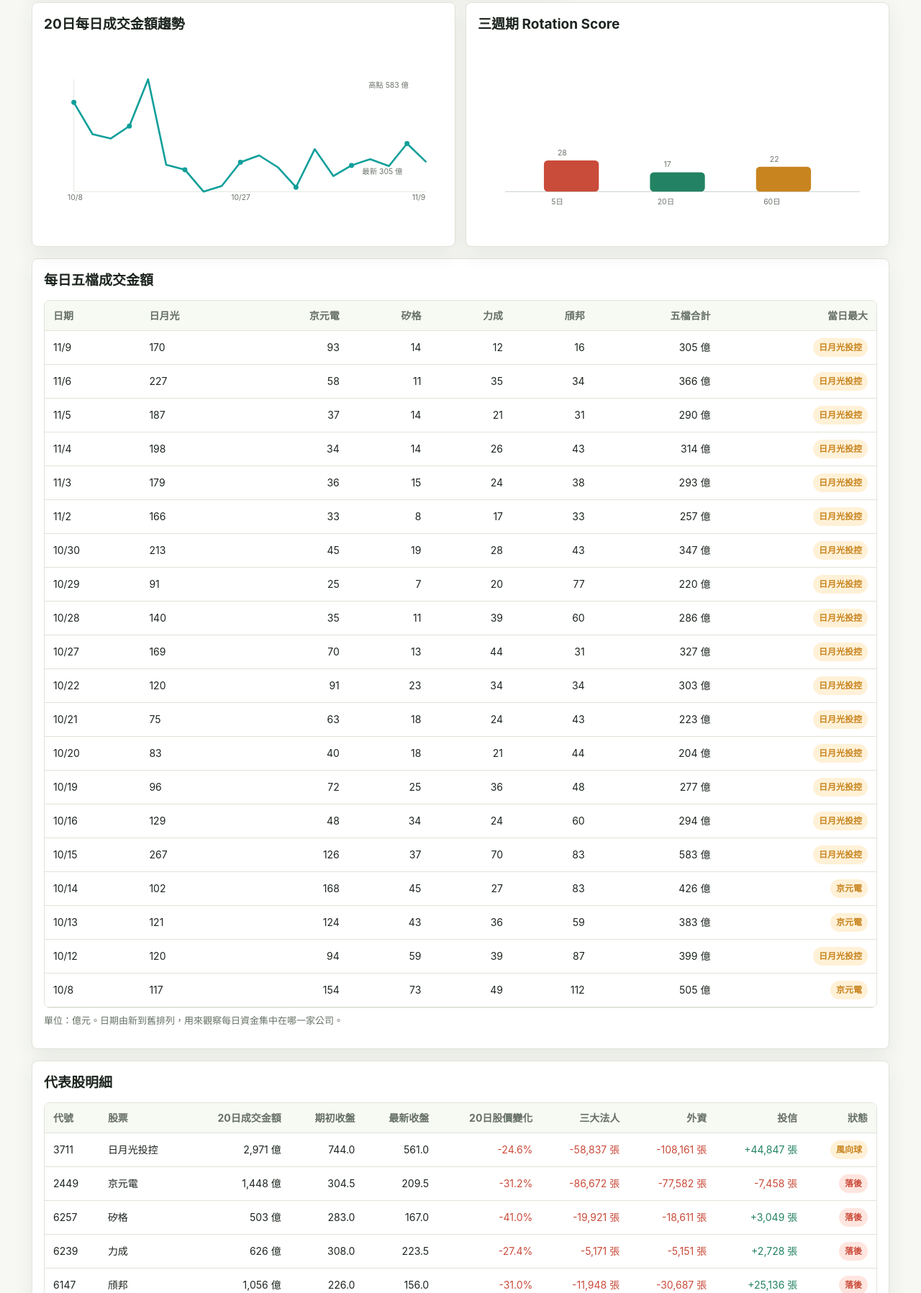
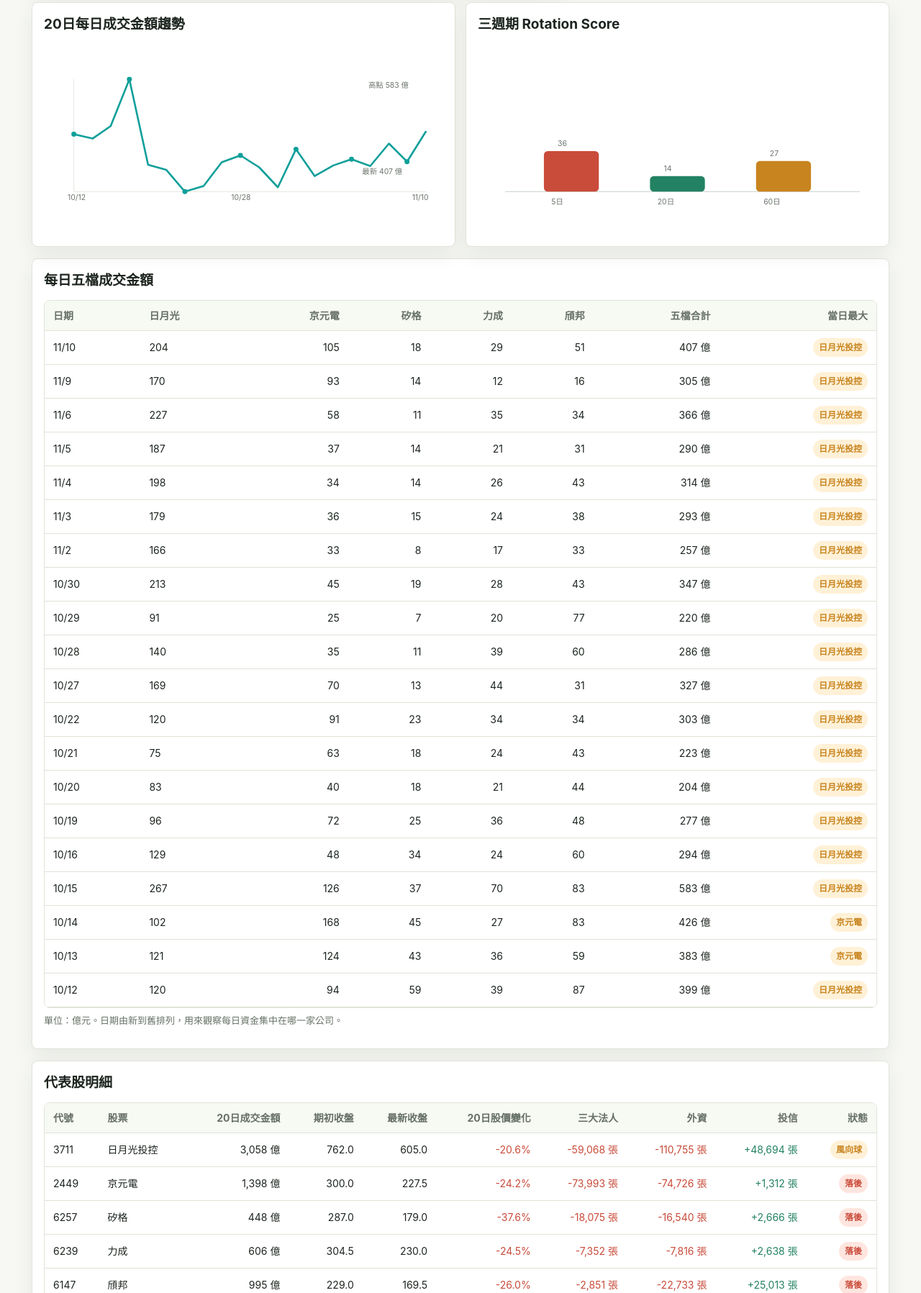
Before and after one commit to hu09-hu/semiconductor-dashboard, a plain HTML site: page index.html in a window 1280 px wide. Shown: the part 1003-2800 px from the top of the page at 72% size. Drawn offline with Linux system fonts and the light colour scheme.

Commit message:
Update semiconductor dashboard

```diff
--- a/index.html
+++ b/index.html
@@ -27,7 +27,7 @@
     h2 { margin:0 0 12px; font-size:19px; }
     .positive { color:var(--green); } .negative { color:var(--red); } .warning { color:var(--amber); }
     .decision { display:grid; grid-template-columns:116px 1fr; gap:14px; align-items:center; }
-    .score-ring { width:116px; aspect-ratio:1; border-radius:50%; background:conic-gradient(var(--amber) 0 17%, #eceee6 17% 100%); display:grid; place-items:center; position:relative; }
+    .score-ring { width:116px; aspect-ratio:1; border-radius:50%; background:conic-gradient(var(--amber) 0 14%, #eceee6 14% 100%); display:grid; place-items:center; position:relative; }
     .score-ring::after { content:""; position:absolute; inset:12px; background:var(--panel); border-radius:50%; }
     .score-ring strong { position:relative; z-index:1; font-size:28px; }
     .decision-title { font-size:22px; font-weight:800; margin-bottom:6px; }
@@ -52,49 +52,49 @@
   </style>
 </head>
 <body>
-  <header><div class="topbar"><div><h1>封測資金輪動儀表板</h1><p class="subtitle">更新日：2026/11/09｜主分析：10/8 至 11/9，共 20 個交易日｜輔助觀察：近 5 日與近 60 日</p></div><div class="badge">20日 Rotation Score：17 / 100｜偏弱</div></div></header>
+  <header><div class="topbar"><div><h1>封測資金輪動儀表板</h1><p class="subtitle">更新日：2026/11/10｜主分析：10/12 至 11/10，共 20 個交易日｜輔助觀察：近 5 日與近 60 日</p></div><div class="badge">20日 Rotation Score：14 / 100｜偏弱</div></div></header>
   <main>
     <section class="grid kpis">
-      <div class="card"><div class="kpi-label">20日總成交金額</div><div class="kpi-value">6,603 億</div><div class="kpi-note">5 檔封測代表股合計</div></div>
-      <div class="card"><div class="kpi-label">20日三大法人</div><div class="kpi-value negative">-182,549 張</div><div class="kpi-note">中段資金方向</div></div>
-      <div class="card"><div class="kpi-label">近5日 Rotation Score</div><div class="kpi-value negative">28</div><div class="kpi-note">短線加速或退潮</div></div>
-      <div class="card"><div class="kpi-label">20日攻擊核心</div><div class="kpi-value">力成</div><div class="kpi-note">資金強度排名第一</div></div>
+      <div class="card"><div class="kpi-label">20日總成交金額</div><div class="kpi-value">6,505 億</div><div class="kpi-note">5 檔封測代表股合計</div></div>
+      <div class="card"><div class="kpi-label">20日三大法人</div><div class="kpi-value negative">-161,338 張</div><div class="kpi-note">中段資金方向</div></div>
+      <div class="card"><div class="kpi-label">近5日 Rotation Score</div><div class="kpi-value negative">36</div><div class="kpi-note">短線加速或退潮</div></div>
+      <div class="card"><div class="kpi-label">20日攻擊核心</div><div class="kpi-value">頎邦</div><div class="kpi-note">資金強度排名第一</div></div>
     </section>
     <section class="card" style="margin-bottom:16px"><h2>三週期資金節奏</h2><div class="table-wrap"><table><thead><tr><th>週期</th><th>日期區間</th><th>Rotation Score</th><th>成交金額</th><th>三大法人</th><th>平均股價表現</th><th>判讀</th></tr></thead><tbody>
-      <tr><td>5日短線</td><td>11/3-11/9</td><td>28</td><td>1,568 億</td><td class="negative">-52,473 張</td><td class="negative">-11.0%</td><td><span class="pill bad">退潮</span></td></tr>
-      <tr><td>20日主分析</td><td>10/8-11/9</td><td>17</td><td>6,603 億</td><td class="negative">-182,549 張</td><td class="negative">-31.0%</td><td><span class="pill bad">偏弱</span></td></tr>
-      <tr><td>60日背景</td><td>8/11-11/9</td><td>22</td><td>19,322 億</td><td class="negative">-176,629 張</td><td class="negative">-13.7%</td><td><span class="pill watch">背景趨勢</span></td></tr>
+      <tr><td>5日短線</td><td>11/4-11/10</td><td>36</td><td>1,682 億</td><td class="negative">-33,063 張</td><td class="negative">-5.1%</td><td><span class="pill bad">退潮</span></td></tr>
+      <tr><td>20日主分析</td><td>10/12-11/10</td><td>14</td><td>6,505 億</td><td class="negative">-161,338 張</td><td class="negative">-26.6%</td><td><span class="pill bad">偏弱</span></td></tr>
+      <tr><td>60日背景</td><td>8/12-11/10</td><td>27</td><td>19,393 億</td><td class="negative">-169,904 張</td><td class="negative">-8.0%</td><td><span class="pill watch">背景趨勢</span></td></tr>
     </tbody></table></div></section>
     <section class="grid layout">
-      <div class="card"><h2>主結論</h2><div class="decision"><div class="score-ring"><strong>17</strong></div><div><div class="decision-title">20日看主流，5日看加速</div><p class="decision-text">若近 5 日分數升破 70、20 日分數續升，且日月光止穩，封測輪動可信度會提高；若近 5 日分數低於 45，代表短線仍在退潮。</p></div></div><div class="signal-list">
-        <div class="signal"><span>成交量條件</span><span class="positive">5日均量較前期 +9.1%</span></div>
-        <div class="signal"><span>法人同步條件</span><span class="negative">近5日 -52,473 張</span></div>
+      <div class="card"><h2>主結論</h2><div class="decision"><div class="score-ring"><strong>14</strong></div><div><div class="decision-title">20日看主流，5日看加速</div><p class="decision-text">若近 5 日分數升破 70、20 日分數續升，且日月光止穩，封測輪動可信度會提高；若近 5 日分數低於 45，代表短線仍在退潮。</p></div></div><div class="signal-list">
+        <div class="signal"><span>成交量條件</span><span class="positive">5日均量較前期 +19.9%</span></div>
+        <div class="signal"><span>法人同步條件</span><span class="negative">近5日 -33,063 張</span></div>
         <div class="signal"><span>上漲家數條件</span><span class="warning">20日 0/5 上漲</span></div>
         <div class="signal"><span>成交比重條件</span><span class="warning">可再加入 AI Server、PCB 做相對輪動</span></div>
       </div></div>
       <div class="card"><h2>個股資金強度排名</h2><div class="rank-list">
           <div class="rank-row">
-            <strong>力成</strong>
+            <strong>頎邦</strong>
             <div class="track"><div class="fill " style="width: 85%"></div></div>
             <span>85</span>
           </div>
 
           <div class="rank-row">
-            <strong>頎邦</strong>
-            <div class="track"><div class="fill " style="width: 80%"></div></div>
-            <span>80</span>
+            <strong>力成</strong>
+            <div class="track"><div class="fill " style="width: 81%"></div></div>
+            <span>81</span>
           </div>
 
           <div class="rank-row">
             <strong>矽格</strong>
-            <div class="track"><div class="fill " style="width: 74%"></div></div>
-            <span>74</span>
+            <div class="track"><div class="fill " style="width: 72%"></div></div>
+            <span>72</span>
           </div>
 
           <div class="rank-row">
             <strong>日月光投控</strong>
-            <div class="track"><div class="fill warn" style="width: 46%"></div></div>
-            <span>46</span>
+            <div class="track"><div class="fill bad" style="width: 38%"></div></div>
+            <span>38</span>
           </div>
 
           <div class="rank-row">
@@ -104,10 +104,20 @@
           </div></div></div>
     </section>
     <section class="grid two-col">
-      <div class="card"><h2>20日每日成交金額趨勢</h2><svg class="chart" viewBox="0 0 640 260"><line x1="48" y1="218" x2="612" y2="218" stroke="#dfe4d8"/><line x1="48" y1="38" x2="48" y2="218" stroke="#dfe4d8"/><polyline class="line-amount" points="48,75 78,126 107,133 137,113 167,38 196,175 226,183 256,218 285,209 315,171 345,160 375,179 404,211 434,150 464,193 493,176 523,166 553,177 582,141 612,170"/><g fill="#0f9f9a"><circle cx="48" cy="75" r="4"/><circle cx="137" cy="113" r="4"/><circle cx="226" cy="183" r="4"/><circle cx="315" cy="171" r="4"/><circle cx="404" cy="211" r="4"/><circle cx="493" cy="176" r="4"/><circle cx="582" cy="141" r="4"/></g><g class="axis-label"><text x="38" y="232">10/8</text><text x="300" y="232">10/27</text><text x="590" y="232">11/9</text><text x="520" y="52">高點 583 億</text><text x="510" y="190">最新 305 億</text></g></svg></div>
-      <div class="card"><h2>三週期 Rotation Score</h2><svg class="chart" viewBox="0 0 640 260"><line x1="44" y1="218" x2="612" y2="218" stroke="#bfc8bd"/><g><rect class="bar-negative" x="106" y="168" width="88" height="50" rx="6"/><rect class="bar-positive" x="276" y="187" width="88" height="31" rx="6"/><rect class="bar-amber" x="446" y="178" width="88" height="40" rx="6"/></g><g class="axis-label"><text x="118" y="238">5日</text><text x="128" y="160">28</text><text x="288" y="238">20日</text><text x="298" y="179">17</text><text x="458" y="238">60日</text><text x="468" y="170">22</text></g></svg></div>
+      <div class="card"><h2>20日每日成交金額趨勢</h2><svg class="chart" viewBox="0 0 640 260"><line x1="48" y1="218" x2="612" y2="218" stroke="#dfe4d8"/><line x1="48" y1="38" x2="48" y2="218" stroke="#dfe4d8"/><polyline class="line-amount" points="48,126 78,133 107,113 137,38 167,175 196,183 226,218 256,209 285,171 315,160 345,179 375,211 404,150 434,193 464,176 493,166 523,177 553,141 582,170 612,122"/><g fill="#0f9f9a"><circle cx="48" cy="126" r="4"/><circle cx="137" cy="38" r="4"/><circle cx="226" cy="218" r="4"/><circle cx="315" cy="160" r="4"/><circle cx="404" cy="150" r="4"/><circle cx="493" cy="166" r="4"/><circle cx="582" cy="170" r="4"/></g><g class="axis-label"><text x="38" y="232">10/12</text><text x="300" y="232">10/28</text><text x="590" y="232">11/10</text><text x="520" y="52">高點 583 億</text><text x="510" y="190">最新 407 億</text></g></svg></div>
+      <div class="card"><h2>三週期 Rotation Score</h2><svg class="chart" viewBox="0 0 640 260"><line x1="44" y1="218" x2="612" y2="218" stroke="#bfc8bd"/><g><rect class="bar-negative" x="106" y="153" width="88" height="65" rx="6"/><rect class="bar-positive" x="276" y="193" width="88" height="25" rx="6"/><rect class="bar-amber" x="446" y="169" width="88" height="49" rx="6"/></g><g class="axis-label"><text x="118" y="238">5日</text><text x="128" y="145">36</text><text x="288" y="238">20日</text><text x="298" y="185">14</text><text x="458" y="238">60日</text><text x="468" y="161">27</text></g></svg></div>
     </section>
     <section class="card" style="margin-top:16px"><h2>每日五檔成交金額</h2><div class="table-wrap"><table><thead><tr><th>日期</th><th>日月光</th><th>京元電</th><th>矽格</th><th>力成</th><th>頎邦</th><th>五檔合計</th><th>當日最大</th></tr></thead><tbody>
+            <tr>
+              <td>11/10</td>
+              <td>204</td>
+              <td>105</td>
+              <td>18</td>
+              <td>29</td>
+              <td>51</td>
+              <td>407 億</td>
+              <td><span class="pill watch">日月光投控</span></td>
+            </tr>
             <tr>
               <td>11/9</td>
               <td>170</td>
@@ -297,61 +307,51 @@
               <td>87</td>
               <td>399 億</td>
               <td><span class="pill watch">日月光投控</span></td>
-            </tr>
-            <tr>
-              <td>10/8</td>
-              <td>117</td>
-              <td>154</td>
-              <td>73</td>
-              <td>49</td>
-              <td>112</td>
-              <td>505 億</td>
-              <td><span class="pill watch">京元電</span></td>
             </tr></tbody></table></div><p class="kpi-note">單位：億元。日期由新到舊排列，用來觀察每日資金集中在哪一家公司。</p></section>
     <section class="card" style="margin-top:16px"><h2>代表股明細</h2><div class="table-wrap"><table><thead><tr><th>代號</th><th>股票</th><th>20日成交金額</th><th>期初收盤</th><th>最新收盤</th><th>20日股價變化</th><th>三大法人</th><th>外資</th><th>投信</th><th>狀態</th></tr></thead><tbody>
             <tr>
-              <td>3711</td><td>日月光投控</td><td>2,971 億</td>
-              <td>744.0</td><td>561.0</td>
-              <td class="negative">-24.6%</td>
-              <td class="negative">-58,837 張</td>
-              <td class="negative">-108,161 張</td>
-              <td class="positive">+44,847 張</td>
+              <td>3711</td><td>日月光投控</td><td>3,058 億</td>
+              <td>762.0</td><td>605.0</td>
+              <td class="negative">-20.6%</td>
+              <td class="negative">-59,068 張</td>
+              <td class="negative">-110,755 張</td>
+              <td class="positive">+48,694 張</td>
               <td><span class="pill watch">風向球</span></td>
             </tr>
             <tr>
-              <td>2449</td><td>京元電</td><td>1,448 億</td>
-              <td>304.5</td><td>209.5</td>
-              <td class="negative">-31.2%</td>
-              <td class="negative">-86,672 張</td>
-              <td class="negative">-77,582 張</td>
-              <td class="negative">-7,458 張</td>
+              <td>2449</td><td>京元電</td><td>1,398 億</td>
+              <td>300.0</td><td>227.5</td>
+              <td class="negative">-24.2%</td>
+              <td class="negative">-73,993 張</td>
+              <td class="negative">-74,726 張</td>
+              <td class="positive">+1,312 張</td>
               <td><span class="pill bad">落後</span></td>
             </tr>
             <tr>
-              <td>6257</td><td>矽格</td><td>503 億</td>
-              <td>283.0</td><td>167.0</td>
-              <td class="negative">-41.0%</td>
-              <td class="negative">-19,921 張</td>
-              <td class="negative">-18,611 張</td>
-              <td class="positive">+3,049 張</td>
+              <td>6257</td><td>矽格</td><td>448 億</td>
+              <td>287.0</td><td>179.0</td>
+              <td class="negative">-37.6%</td>
+              <td class="negative">-18,075 張</td>
+              <td class="negative">-16,540 張</td>
+              <td class="positive">+2,666 張</td>
               <td><span class="pill bad">落後</span></td>
             </tr>
             <tr>
-              <td>6239</td><td>力成</td><td>626 億</td>
-              <td>308.0</td><td>223.5</td>
-              <td class="negative">-27.4%</td>
-              <td class="negative">-5,171 張</td>
-              <td class="negative">-5,151 張</td>
-              <td class="positive">+2,728 張</td>
+              <td>6239</td><td>力成</td><td>606 億</td>
+              <td>304.5</td><td>230.0</td>
+              <td class="negative">-24.5%</td>
+              <td class="negative">-7,352 張</td>
+              <td class="negative">-7,816 張</td>
+              <td class="positive">+2,638 張</td>
               <td><span class="pill bad">落後</span></td>
             </tr>
             <tr>
-              <td>6147</td><td>頎邦</td><td>1,056 億</td>
-              <td>226.0</td><td>156.0</td>
-              <td class="negative">-31.0%</td>
-              <td class="negative">-11,948 張</td>
-              <td class="negative">-30,687 張</td>
-              <td class="positive">+25,136 張</td>
+              <td>6147</td><td>頎邦</td><td>995 億</td>
+              <td>229.0</td><td>169.5</td>
+              <td class="negative">-26.0%</td>
+              <td class="negative">-2,851 張</td>
+              <td class="negative">-22,733 張</td>
+              <td class="positive">+25,013 張</td>
               <td><span class="pill bad">落後</span></td>
             </tr></tbody></table></div></section>
     <section class="grid notes">
```
